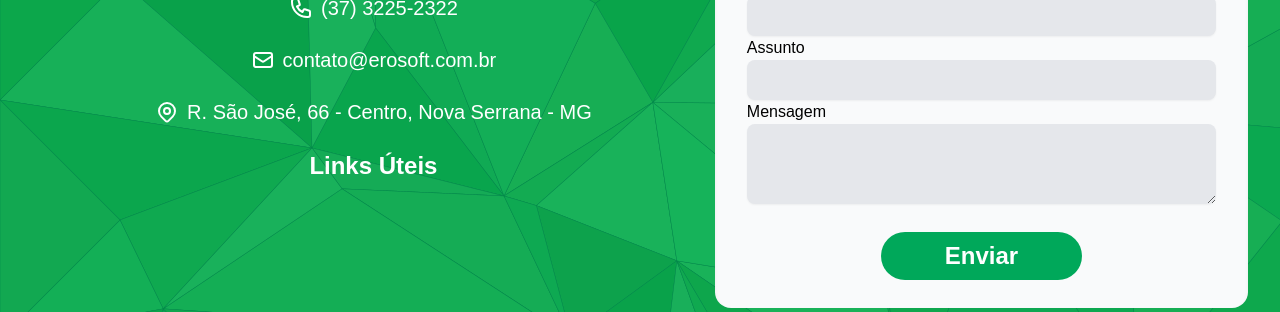
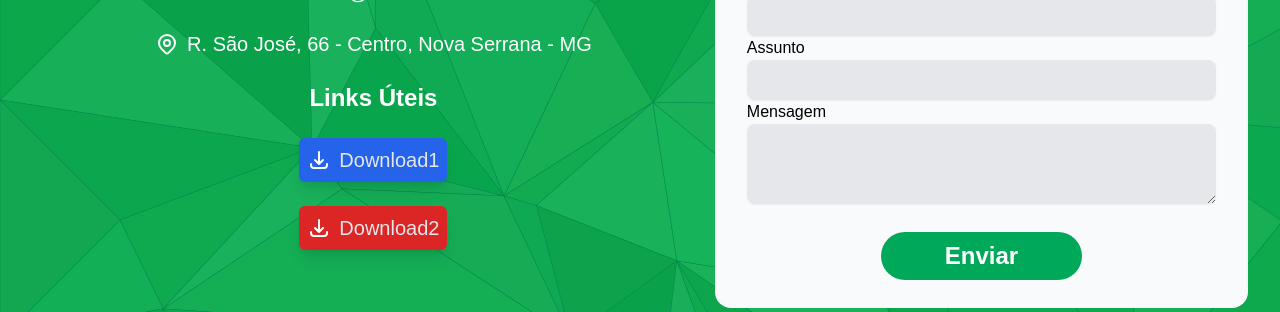
Before and after one commit to lbsn2000/erosoft-website-nextjs-PRIVATE, a Next.js app: page / in a window 1280 px wide. Shown: the part 2780-3092 px from the top of the page. Built offline with nearby package versions, Linux system fonts and the light colour scheme; no server answers.

Commit message:
18/11/21 - botoes de download

```diff
--- a/src/components/SecaoContato/index.tsx
+++ b/src/components/SecaoContato/index.tsx
@@ -1,4 +1,4 @@
-import { EmailIcon, LocationIcon, PhoneIcon } from "../../svg/icons/icons"
+import { Download, EmailIcon, LocationIcon, PhoneIcon } from "../../svg/icons/icons"
 import WaveBackgroundSVG from "../../svg/waveBackgroundSVG";
 import FormularioContato from "./FormularioContato";
 
@@ -10,7 +10,7 @@ export default function SecaoContato() {
     const atendimento = "Atendimento"
 
     return (
-        <section id={"secao-contato"} className={"background-triangle "}>
+        <section id={"secao-contato"} className={"background-triangle"}>
             <div className={`flex flex-col min-h-screen w-full bg-erosoft-green-1 bg-opacity-80`}>
 
                 <WaveBackgroundSVG />
@@ -21,12 +21,13 @@ export default function SecaoContato() {
                                     flex-col lg:flex-row
                                     mx-4 sm:mx-20 md:mx-40 lg:mx-8
                         `}>
+
                     <div id="lado-esquerdo"
                         className={`
                                           flex flex-col flex-grow
                                           justify-end lg:justify-center
                                           mt-2 lg:mt-20
-                                          sm:items-center
+                                          sm:items-center z-30
                               `}>
                         <h2 id="subtitulo"
                             className={`
@@ -72,15 +73,40 @@ export default function SecaoContato() {
                                 {endereco}
                             </span>
                         </div>
-                        <div className="hidden sm:flex">
-                            <h2
-                                className={`
-                                text-white font-bold
-                                text-xl md:text-2xl 2xl:text-4xl
-                                my-1 lg:my-3
+                        <div className="hidden sm:flex sm:flex-col sm:justify-center sm:items-center">
+
+                            <h2 className={`
+                                        text-white font-bold
+                                        text-xl md:text-2xl 2xl:text-4xl
+                                        my-1 lg:my-3
                                     `}>
                                 Links Úteis
                             </h2>
+
+                            <button className={"flex cursor-pointer items-center p-2 rounded-md shadow-lg  my-1 lg:my-3 hover:bg-blue-700 bg-blue-600"}>
+
+                                {Download("#FFF")}
+
+                                <a href="" className={`
+                                                text-lg xl:text-xl 2xl:text-2xl
+                                                text-gray-200 font-medium ml-2
+                                          `}>
+                                    Download1
+                                </a>
+                            </button>
+
+                            <button className={"flex cursor-pointer items-center p-2 rounded-md shadow-lg  my-1 lg:my-3 hover:bg-red-700 bg-red-600"}>
+
+                                {Download("#FFF")}
+
+                                <a href="" className={`
+                                                text-lg xl:text-xl 2xl:text-2xl
+                                                text-gray-200 font-medium ml-2
+                                          `}>
+                                    Download2
+                                </a>
+                            </button>
+
                         </div>
                     </div>
 
--- a/src/svg/icons/icons.tsx
+++ b/src/svg/icons/icons.tsx
@@ -14,36 +14,41 @@ export const PhoneIcon = (color = "#FFF") => (
 )
 
 export const EmailIcon = (color = "#FFF") => (
-      <svg xmlns="http://www.w3.org/2000/svg" className=" h-6 w-6 "  fill="none" viewBox="0 0 24 24" stroke={`${color}`}>
+    <svg xmlns="http://www.w3.org/2000/svg" className=" h-6 w-6 " fill="none" viewBox="0 0 24 24" stroke={`${color}`}>
         <path strokeLinecap="round" strokeLinejoin="round" strokeWidth={2} d="M3 8l7.89 5.26a2 2 0 002.22 0L21 8M5 19h14a2 2 0 002-2V7a2 2 0 00-2-2H5a2 2 0 00-2 2v10a2 2 0 002 2z" />
     </svg>
 )
 
 export const MoneyIcon = (color = "#FFF") => (
-      <svg xmlns="http://www.w3.org/2000/svg" className= {` h-8 w-8 sm:h-12 sm:w-12 md:h-16 md:w-16 2xl:h-20 2xl:w-20 `}  fill="none" viewBox="0 0 24 24" stroke={`${color}`}>
+    <svg xmlns="http://www.w3.org/2000/svg" className={` h-8 w-8 sm:h-12 sm:w-12 md:h-16 md:w-16 2xl:h-20 2xl:w-20 `} fill="none" viewBox="0 0 24 24" stroke={`${color}`}>
         <path strokeLinecap="round" strokeLinejoin="round" strokeWidth={2} d="M12 8c-1.657 0-3 .895-3 2s1.343 2 3 2 3 .895 3 2-1.343 2-3 2m0-8c1.11 0 2.08.402 2.599 1M12 8V7m0 1v8m0 0v1m0-1c-1.11 0-2.08-.402-2.599-1M21 12a9 9 0 11-18 0 9 9 0 0118 0z" />
     </svg>
 )
 
 export const UserIcon = (color = "#FFF") => (
-      <svg xmlns="http://www.w3.org/2000/svg" className= {` h-8 w-8 sm:h-12 sm:w-12 md:h-16 md:w-16 2xl:h-20 2xl:w-20 `}  fill="none" viewBox="0 0 24 24" stroke={`${color}`}>
+    <svg xmlns="http://www.w3.org/2000/svg" className={` h-8 w-8 sm:h-12 sm:w-12 md:h-16 md:w-16 2xl:h-20 2xl:w-20 `} fill="none" viewBox="0 0 24 24" stroke={`${color}`}>
         <path strokeLinecap="round" strokeLinejoin="round" strokeWidth={2} d="M16 7a4 4 0 11-8 0 4 4 0 018 0zM12 14a7 7 0 00-7 7h14a7 7 0 00-7-7z" />
     </svg>
 )
 
 export const TaxIcon = (color = "#FFF") => (
-      <svg xmlns="http://www.w3.org/2000/svg" className= {` h-8 w-8 sm:h-12 sm:w-12 md:h-16 md:w-16 2xl:h-20 2xl:w-20 `}  fill="none" viewBox="0 0 24 24" stroke={`${color}`}>
+    <svg xmlns="http://www.w3.org/2000/svg" className={` h-8 w-8 sm:h-12 sm:w-12 md:h-16 md:w-16 2xl:h-20 2xl:w-20 `} fill="none" viewBox="0 0 24 24" stroke={`${color}`}>
         <path strokeLinecap="round" strokeLinejoin="round" strokeWidth={2} d="M9 14l6-6m-5.5.5h.01m4.99 5h.01M19 21V5a2 2 0 00-2-2H7a2 2 0 00-2 2v16l3.5-2 3.5 2 3.5-2 3.5 2zM10 8.5a.5.5 0 11-1 0 .5.5 0 011 0zm5 5a.5.5 0 11-1 0 .5.5 0 011 0z" />
     </svg>
 )
 
 export const ProductionIcon = (color = "#FFF") => (
-      <svg xmlns="http://www.w3.org/2000/svg" className= {` h-8 w-8 sm:h-12 sm:w-12 md:h-16 md:w-16 2xl:h-20 2xl:w-20 `}  fill="none" viewBox="0 0 24 24" stroke={`${color}`}>
+    <svg xmlns="http://www.w3.org/2000/svg" className={` h-8 w-8 sm:h-12 sm:w-12 md:h-16 md:w-16 2xl:h-20 2xl:w-20 `} fill="none" viewBox="0 0 24 24" stroke={`${color}`}>
         <path strokeLinecap="round" strokeLinejoin="round" strokeWidth={2} d="M10.325 4.317c.426-1.756 2.924-1.756 3.35 0a1.724 1.724 0 002.573 1.066c1.543-.94 3.31.826 2.37 2.37a1.724 1.724 0 001.065 2.572c1.756.426 1.756 2.924 0 3.35a1.724 1.724 0 00-1.066 2.573c.94 1.543-.826 3.31-2.37 2.37a1.724 1.724 0 00-2.572 1.065c-.426 1.756-2.924 1.756-3.35 0a1.724 1.724 0 00-2.573-1.066c-1.543.94-3.31-.826-2.37-2.37a1.724 1.724 0 00-1.065-2.572c-1.756-.426-1.756-2.924 0-3.35a1.724 1.724 0 001.066-2.573c-.94-1.543.826-3.31 2.37-2.37.996.608 2.296.07 2.572-1.065z" />
         <path strokeLinecap="round" strokeLinejoin="round" strokeWidth={2} d="M15 12a3 3 0 11-6 0 3 3 0 016 0z" />
     </svg>
 )
 
 export const Whatsapp = (color = "#FFF") => (
-    <svg xmlns="http://www.w3.org/2000/svg" width="20" height="20"  viewBox="0 0 24 24"><path d="M.057 24l1.687-6.163c-1.041-1.804-1.588-3.849-1.587-5.946.003-6.556 5.338-11.891 11.893-11.891 3.181.001 6.167 1.24 8.413 3.488 2.245 2.248 3.481 5.236 3.48 8.414-.003 6.557-5.338 11.892-11.893 11.892-1.99-.001-3.951-.5-5.688-1.448l-6.305 1.654zm6.597-3.807c1.676.995 3.276 1.591 5.392 1.592 5.448 0 9.886-4.434 9.889-9.885.002-5.462-4.415-9.89-9.881-9.892-5.452 0-9.887 4.434-9.889 9.884-.001 2.225.651 3.891 1.746 5.634l-.999 3.648 3.742-.981zm11.387-5.464c-.074-.124-.272-.198-.57-.347-.297-.149-1.758-.868-2.031-.967-.272-.099-.47-.149-.669.149-.198.297-.768.967-.941 1.165-.173.198-.347.223-.644.074-.297-.149-1.255-.462-2.39-1.475-.883-.788-1.48-1.761-1.653-2.059-.173-.297-.018-.458.13-.606.134-.133.297-.347.446-.521.151-.172.2-.296.3-.495.099-.198.05-.372-.025-.521-.075-.148-.669-1.611-.916-2.206-.242-.579-.487-.501-.669-.51l-.57-.01c-.198 0-.52.074-.792.372s-1.04 1.016-1.04 2.479 1.065 2.876 1.213 3.074c.149.198 2.095 3.2 5.076 4.487.709.306 1.263.489 1.694.626.712.226 1.36.194 1.872.118.571-.085 1.758-.719 2.006-1.413.248-.695.248-1.29.173-1.414z"/></svg>
+    <svg xmlns="http://www.w3.org/2000/svg" width="20" height="20" viewBox="0 0 24 24"><path d="M.057 24l1.687-6.163c-1.041-1.804-1.588-3.849-1.587-5.946.003-6.556 5.338-11.891 11.893-11.891 3.181.001 6.167 1.24 8.413 3.488 2.245 2.248 3.481 5.236 3.48 8.414-.003 6.557-5.338 11.892-11.893 11.892-1.99-.001-3.951-.5-5.688-1.448l-6.305 1.654zm6.597-3.807c1.676.995 3.276 1.591 5.392 1.592 5.448 0 9.886-4.434 9.889-9.885.002-5.462-4.415-9.89-9.881-9.892-5.452 0-9.887 4.434-9.889 9.884-.001 2.225.651 3.891 1.746 5.634l-.999 3.648 3.742-.981zm11.387-5.464c-.074-.124-.272-.198-.57-.347-.297-.149-1.758-.868-2.031-.967-.272-.099-.47-.149-.669.149-.198.297-.768.967-.941 1.165-.173.198-.347.223-.644.074-.297-.149-1.255-.462-2.39-1.475-.883-.788-1.48-1.761-1.653-2.059-.173-.297-.018-.458.13-.606.134-.133.297-.347.446-.521.151-.172.2-.296.3-.495.099-.198.05-.372-.025-.521-.075-.148-.669-1.611-.916-2.206-.242-.579-.487-.501-.669-.51l-.57-.01c-.198 0-.52.074-.792.372s-1.04 1.016-1.04 2.479 1.065 2.876 1.213 3.074c.149.198 2.095 3.2 5.076 4.487.709.306 1.263.489 1.694.626.712.226 1.36.194 1.872.118.571-.085 1.758-.719 2.006-1.413.248-.695.248-1.29.173-1.414z" /></svg>
 )
+
+export const Download = (color = "#FFF") => (
+    <svg xmlns="http://www.w3.org/2000/svg" className={` h-6 w-6 `} fill="none" viewBox="0 0 24 24" stroke={`${color}`}>
+        <path strokeLinecap="round" strokeLinejoin="round" strokeWidth={2} d="M4 16v1a3 3 0 003 3h10a3 3 0 003-3v-1m-4-4l-4 4m0 0l-4-4m4 4V4" />
+    </svg>)
```
Lines whose indentation alone changed are shown as unchanged.
